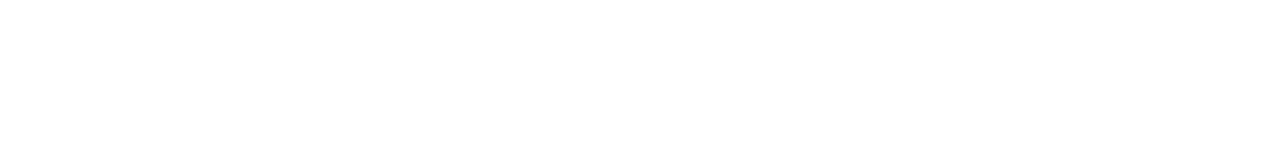
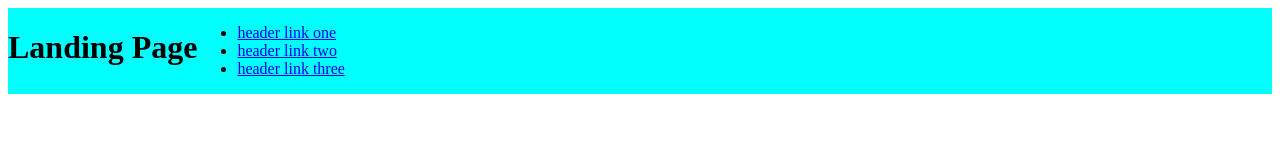
Before and after one commit to MaAsh3435/landing-page, a plain HTML site: page index.html in a window 1280 px wide. Drawn offline with Linux system fonts and the light colour scheme.

Commit message:
update index.html and style.css

```diff
--- a/index.html
+++ b/index.html
@@ -3,9 +3,17 @@
 <head>
     <meta charset="UTF-8">
     <meta name="viewport" content="width=device-width, initial-scale=1.0">
-    <title>Document</title>
+    <link rel="stylesheet" href="style.css"/>
+    <title>Landing Page</title>
 </head>
 <body>
-
+    <div id="header">
+        <h1 id="header-title">Landing Page</h1>
+        <ul id="header-pages">
+            <li><a href="index.html">header link one</a></li>
+            <li><a href="index.html">header link two</a></li>
+            <li><a href="index.html">header link three</a></li>
+        </ul>
+    </div>
 </body>
 </html>
--- a/style.css
+++ b/style.css
@@ -0,0 +1,12 @@
+#header {
+    display: flex;
+    background-color: aqua;
+}
+
+#header-title {
+    justify-content: center;
+}
+
+#header-pages {
+    justify-content: flex-end;
+}
```
